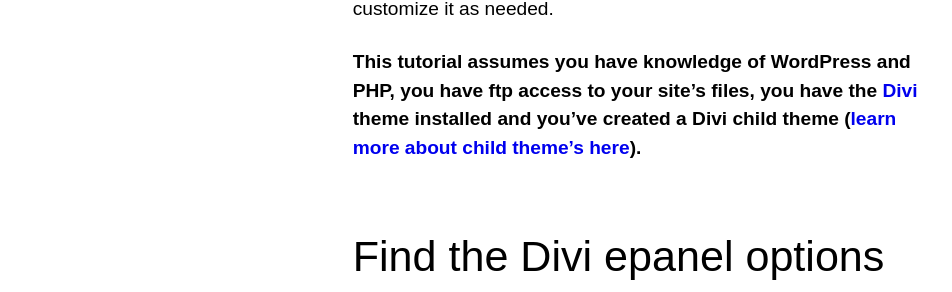
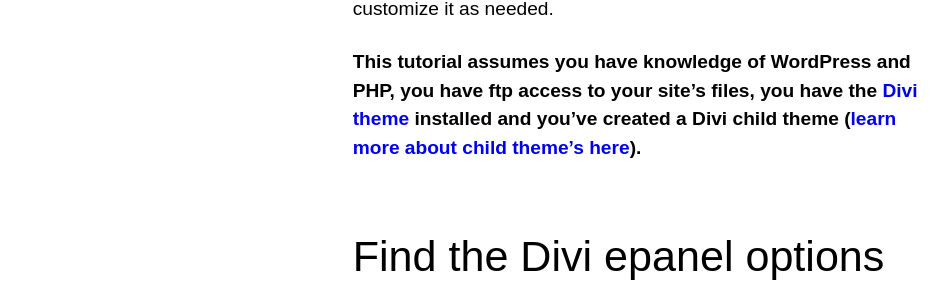
Before and after one commit to scrawlon/scrawlon.github.io, a Jekyll site: the page built from _posts/2015-09-21-add-more-social-media-options-to-wordpress-divi-theme.md, in a window 1280 px wide and 900 px high, scrolled down 666 px. Shown: the part 180-472 px from the top of the window, without its empty margins (0-952 px from the left). Built offline with Jekyll 4.4.1, drawn with Linux system fonts in a browser that asks for light colours; Markdown is read by kramdown in place of the engine named in the settings.

Commit message:
Syncing _posts/2015-09-21-add-more-social-media-options-to-wordpress-divi-theme.md from WordPress at http://scrawlon.com (Scrawlon) - wpghs

```diff
--- a/_posts/2015-09-21-add-more-social-media-options-to-wordpress-divi-theme.md
+++ b/_posts/2015-09-21-add-more-social-media-options-to-wordpress-divi-theme.md
@@ -17,7 +17,7 @@
 
 My employer began using the WordPress [Divi theme][2] about a year ago. The Divi Builder is real game changer for web designers. It provides a selection of the most commonly used page elements that can be easily added to our designs. That said, Divi can't be everything for all people, and sometimes client's ask for the less-popular options that Divi doesn't natively support. Fortunately, the Divi codebase includes [pluggable functions][3], that permit us to customize it as needed.
 
-**This tutorial assumes you have knowledge of WordPress and PHP, you have ftp access to your site's files, you have the [Divi][2] theme installed and you've created a Divi child theme ([learn more about child theme's here][4]).**
+**This tutorial assumes you have knowledge of WordPress and PHP, you have ftp access to your site's files, you have the [Divi theme][2] installed and you've created a Divi child theme ([learn more about child theme's here][4]).**
 
 ## Find the Divi epanel options files
 
```
